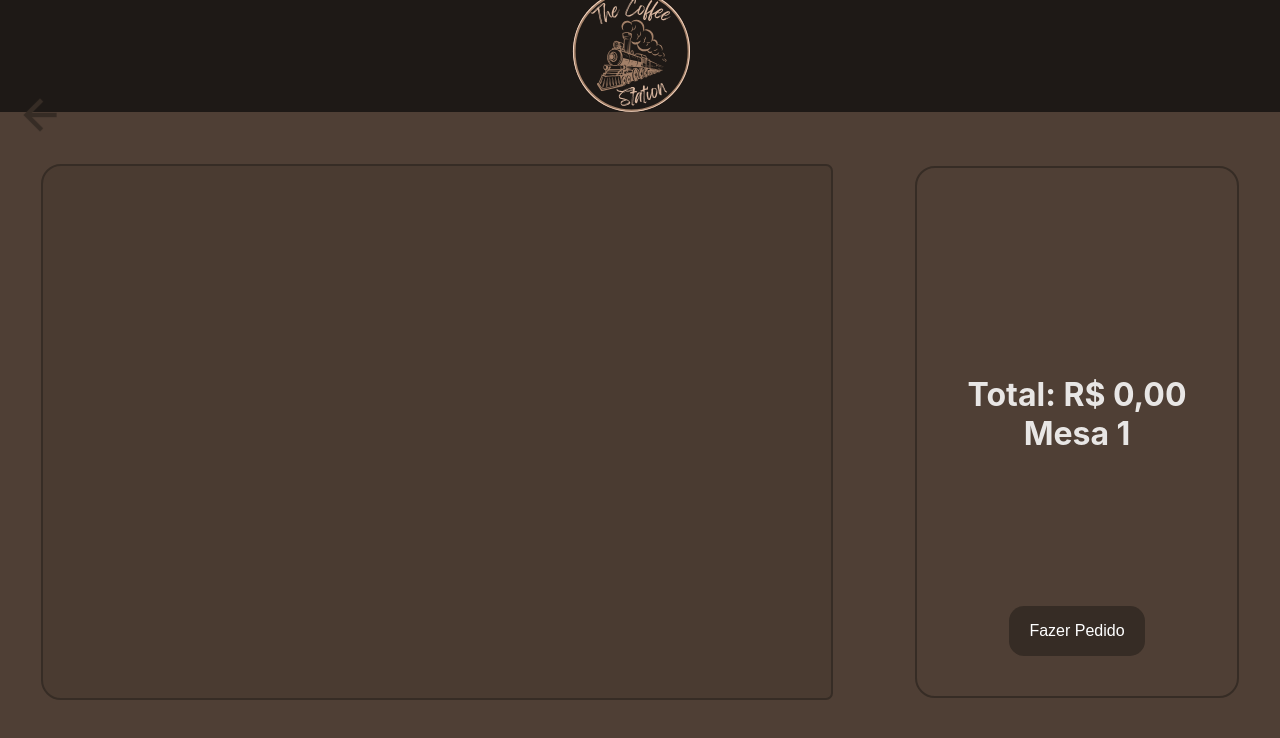
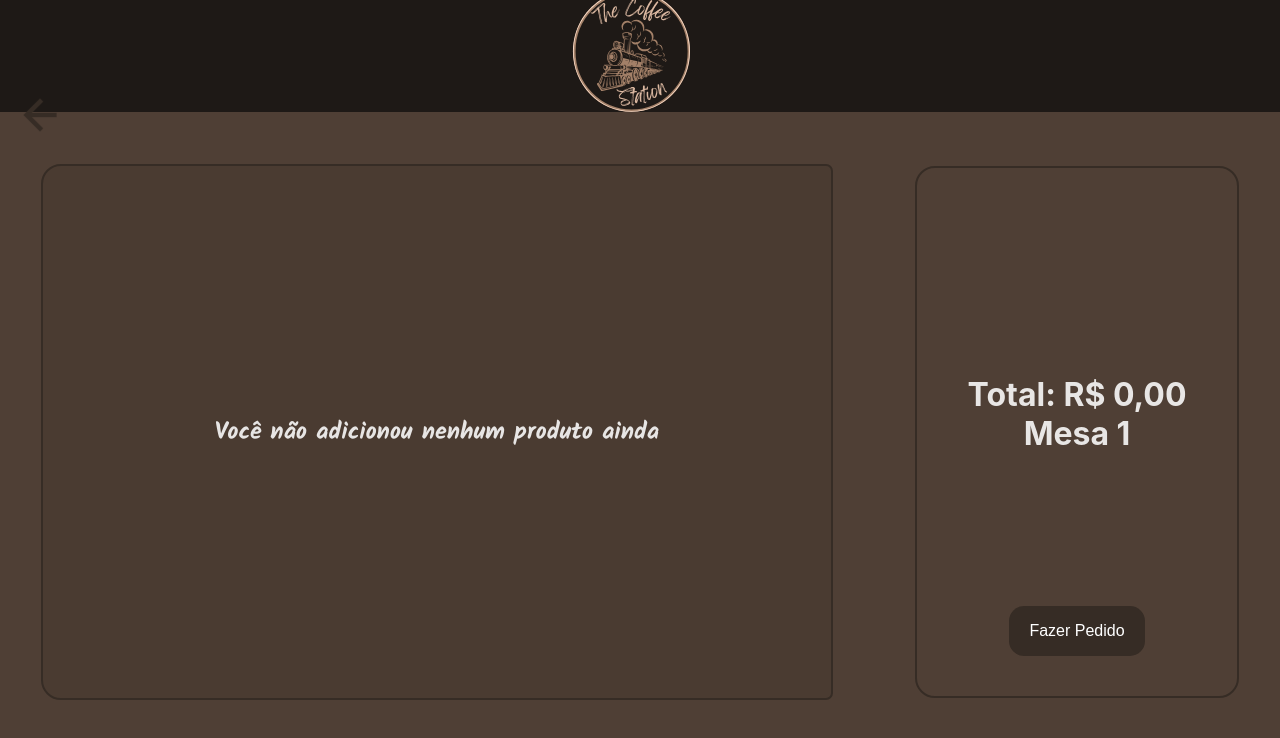
Before and after one commit to babislz/TheStationCoffee, a React (Vite) app: page /order/1 in a window 1280 px wide. Shown: the top 738 px of the page. Built offline with nearby package versions, Linux system fonts and the light colour scheme; a web font is replaced by a local one.

Commit message:
fixei o delete

```diff
--- a/src/pages/order/index.jsx
+++ b/src/pages/order/index.jsx
@@ -5,6 +5,7 @@ import Seta from "../../../public/seta.svg"
 import { Link, useParams } from "react-router-dom";
 import { useEffect, useState } from "react";
 import axios from "axios";
+import { Titles } from "../../components/carouselCard/styles";
 
 const Order = () => {
 
@@ -12,8 +13,9 @@ const Order = () => {
     const [products, setProducts] = useState([])
 
     const removeItem = (id) => {
-        setProducts(prev => prev.filter(item => item._id != id))
-        localStorage.setItem("cart", JSON.stringify(products))
+        const filtered = products.filter(item => item._id != id);
+        localStorage.setItem("cart", JSON.stringify(filtered));
+        setProducts(filtered);
     }
 
     useEffect(() => {
@@ -43,7 +45,7 @@ const Order = () => {
                 </Link>
                 <SecondPartContainer>
                     <CardsContainer>
-                        {products.map(item => (
+                        {products.length > 0 ? products.map(item => (
                             <CardOrderStyle
                                 key={item._id}
                                 name={item.name}
@@ -53,7 +55,7 @@ const Order = () => {
                                 productId={item._id}
                                 removeItem={() => removeItem(item._id)}
                             />
-                        ))}
+                        )) : <Titles>Você não adicionou nenhum produto ainda</Titles>}
                     </CardsContainer>
                     <Price>
                         <div style={{
```
